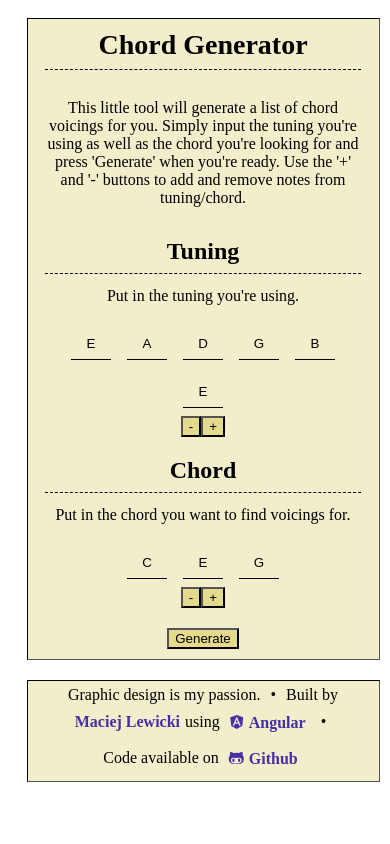
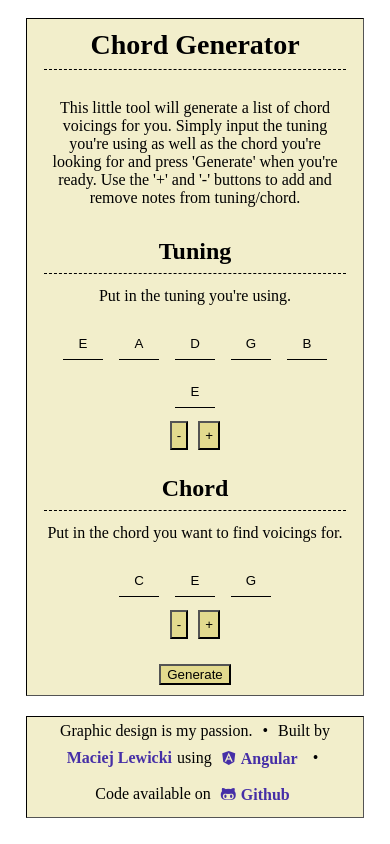
Before and after one commit to mlewicki12/angular-chord-generator, an Angular app: page / in a window 390 px wide. Built offline with nearby package versions, Linux system fonts and the light colour scheme.

Commit message:
increase distance and size of mobile buttons

```diff
--- a/src/app/components/chord-menu/chord-menu.component.scss
+++ b/src/app/components/chord-menu/chord-menu.component.scss
@@ -11,6 +11,11 @@
     align-items: center;
 
     width: 100%;
+
+    > button {
+      margin: 5px;
+      padding: 5px;
+    }
   }
 
   .input-text {
--- a/src/styles.scss
+++ b/src/styles.scss
@@ -1,9 +1,4 @@
 /* You can add global styles to this file, and also import other style files */
-
-body {
-  width: 100%;
-  height: 100%;
-}
 
 app-root {
   width: 100%;
```
